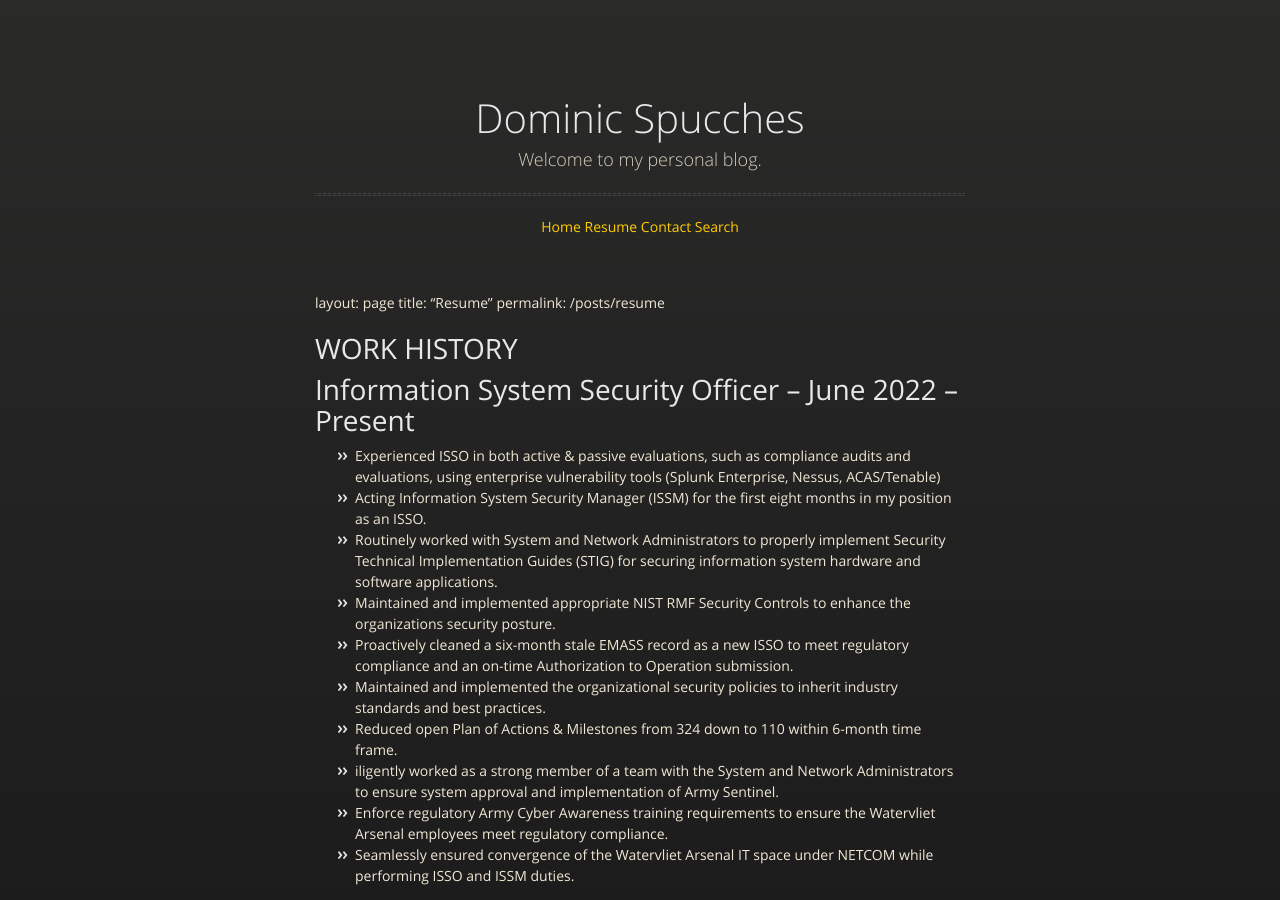
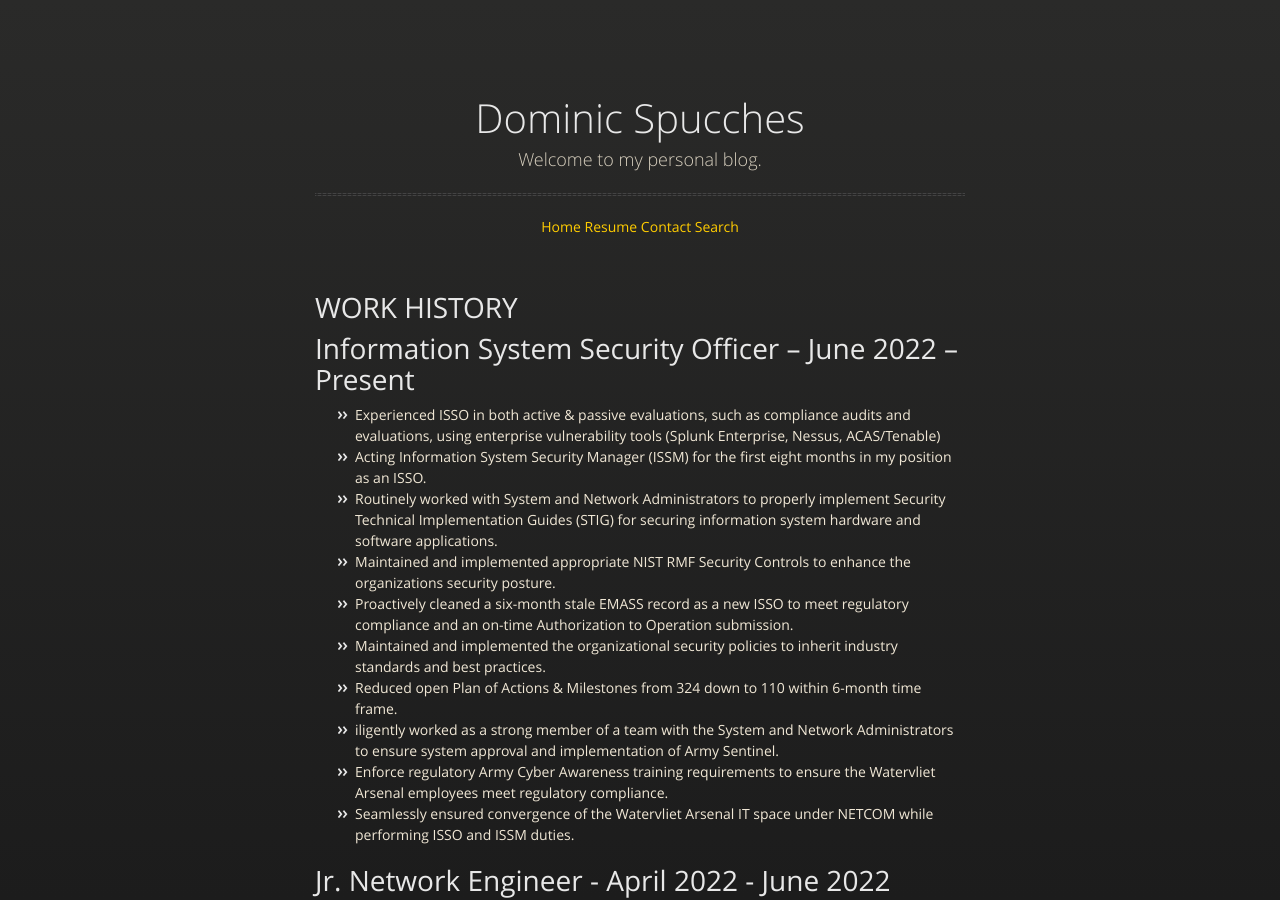
Before and after one commit to dspucches/dspucches.github.io, a Jekyll site: the page built from posts/resume.md, in a window 1280 px wide and 900 px high. Built offline with Jekyll 4.4.1, drawn with Linux system fonts in a browser that asks for light colours; our own code applies the rules of GitHub Pages for plain Markdown files.

Commit message:
Update resume.md

```diff
--- a/posts/resume.md
+++ b/posts/resume.md
@@ -1,6 +1,3 @@
-layout: page
-title: "Resume"
-permalink: /posts/resume
 
 
 # WORK HISTORY
```
